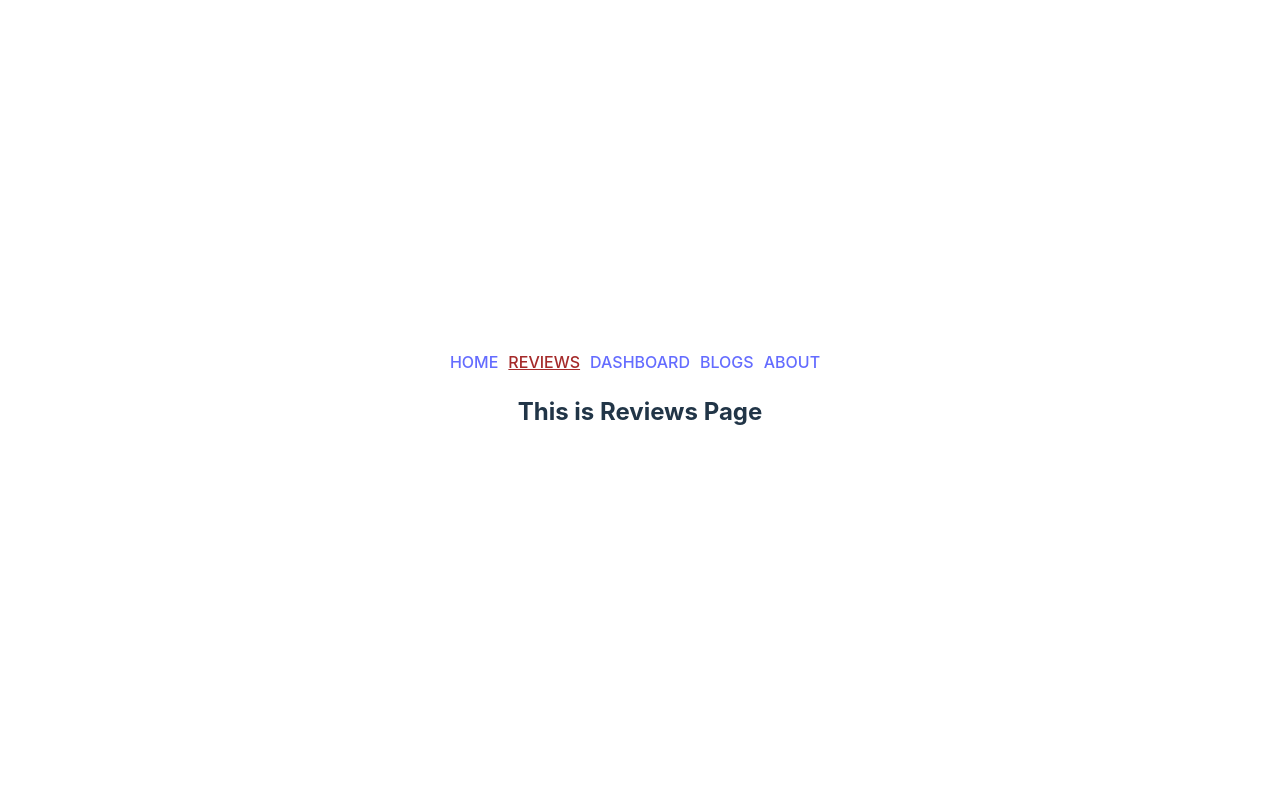
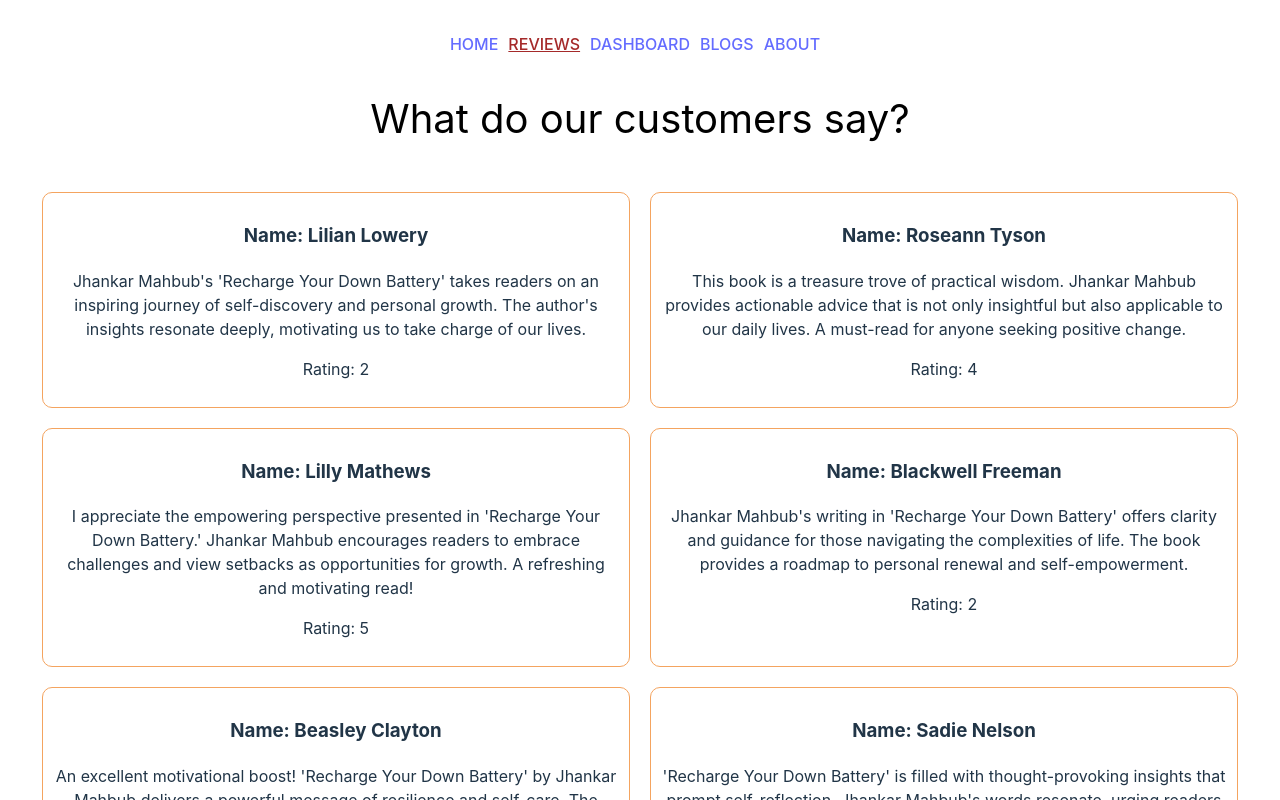
Before and after one commit to Nadim-Nion/product-analysis-website, a React (Vite) app: page /reviews in a window 1280 px wide. Shown: the top 800 px of the page. Built offline with nearby package versions, Linux system fonts and the light colour scheme.

Commit message:
books added in reviews route

```diff
--- a/src/components/Home/Home.jsx
+++ b/src/components/Home/Home.jsx
@@ -6,7 +6,7 @@ import Book from '../Book/Book';
 
 const Home = () => {
     const books = useLoaderData();
-    // const displayedBooks = books.slice(0, 3);
+    const displayedBooks = books.slice(0, 3);
 
     return (
         <div>
@@ -28,7 +28,7 @@ const Home = () => {
                 <h2>Customer Reviews({books.length})</h2>
                 <div className='book-container'>
                     {
-                        books.map(book => <Book
+                        displayedBooks.map(book => <Book
                             key={book.index}
                             book={book}
                         ></Book>)
--- /dev/null
+++ b/src/components/Reviews/Reviews.css
@@ -0,0 +1,5 @@
+.reviews h2 {
+    font-weight: 400;
+    font-size: 40px;
+    color: black;
+}
--- a/src/components/Reviews/Reviews.jsx
+++ b/src/components/Reviews/Reviews.jsx
@@ -1,9 +1,22 @@
 import React from 'react';
+import { useLoaderData } from 'react-router-dom';
+import Book from '../Book/Book';
+import './Reviews.css';
 
 const Reviews = () => {
+    const books = useLoaderData();
     return (
-        <div>
-            <h2>This is Reviews Page</h2>
+        <div className='reviews'>
+            <h2>What do our customers say?</h2>
+            {/* Customer Opinion  */}
+            <div className='book-container'>
+                {
+                    books.map(book => <Book
+                        key={book.index}
+                        book={book}
+                    ></Book>)
+                }
+            </div>
         </div>
     );
 };
--- a/src/main.jsx
+++ b/src/main.jsx
@@ -29,7 +29,8 @@ const router = createBrowserRouter([
       },
       {
         path: 'reviews',
-        element: <Reviews></Reviews>
+        element: <Reviews></Reviews>,
+        loader: BooksLoader
       },
       {
         path: 'dashboard',
```
